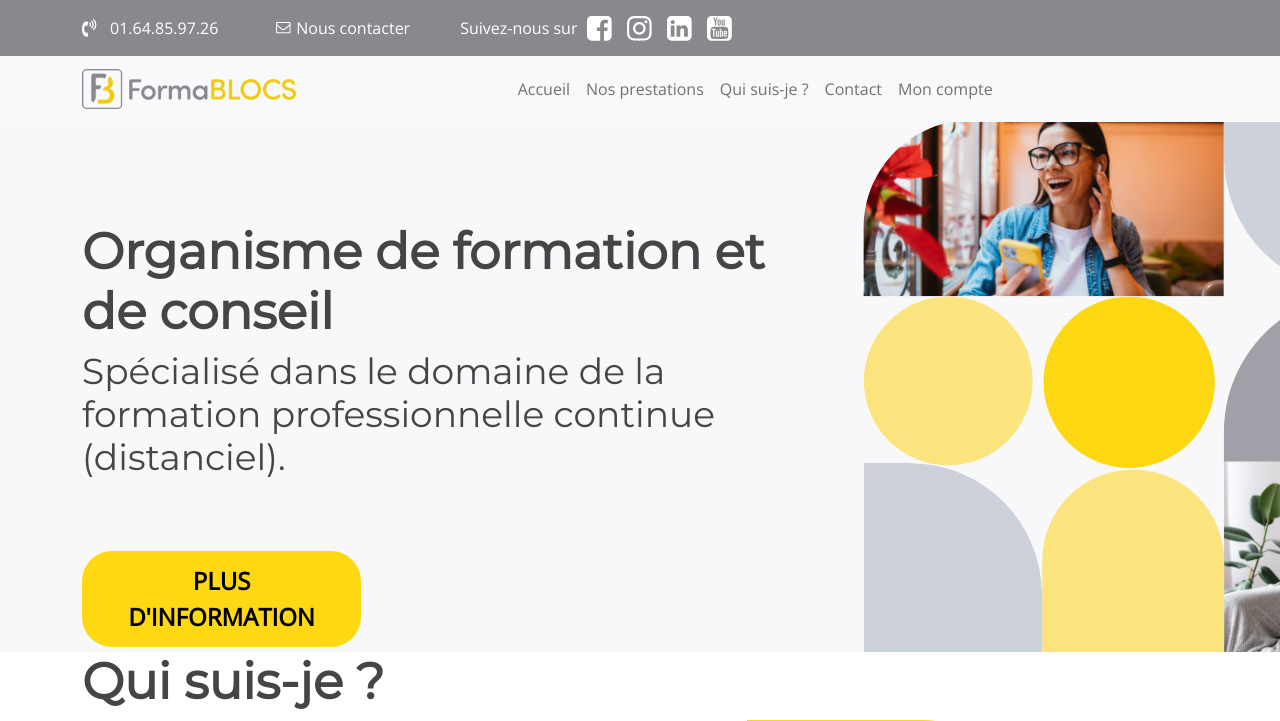
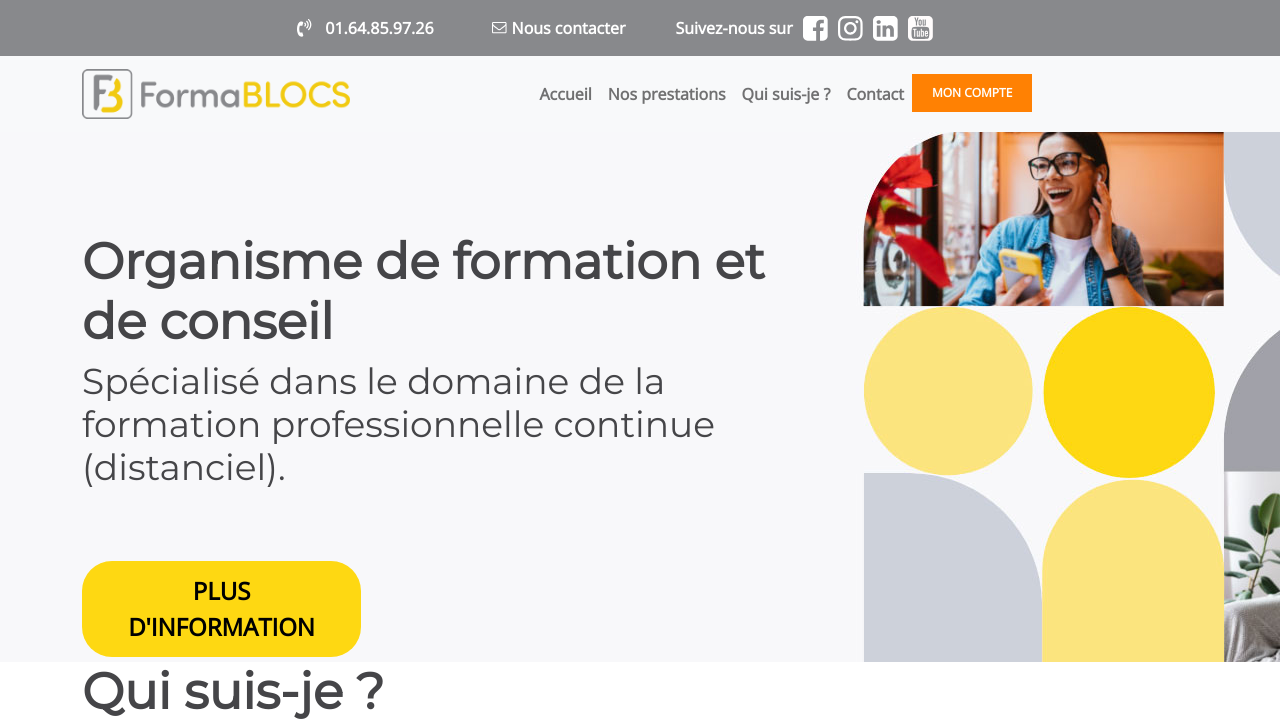
Before and after one commit to jeanseb62/Forma-Blocs, a Symfony app: template templates/default/index.html.twig in a window 1280 px wide. Shown: the top 721 px of the page. Run offline with Twig, Linux system fonts and the light colour scheme; the template is opened without the code that fills it, so the values that code supplies are empty; some libraries are stand-ins or nearby versions.

Commit message:
Modifs header et footer

```diff
--- a/public/css/style.css
+++ b/public/css/style.css
@@ -178,22 +178,43 @@ h2 {
 .header a {
     text-decoration: none;
     color: #FFF;
+    font-size: 1em;
+    font-weight: bold;
+    justify-content: space-between;
+}
+nav{
+    text-decoration: none;
+    color: #FFF;
+    font-weight: bold;
+    justify-content: space-between;
+}
+.header a:hover {
+    color: #FFF;
 }
 
 .header li {
     text-decoration: none;
     color: #FFF;
     padding-right: 50px;
+    font-size: 1em;
+    font-weight: bold;
+    justify-content: space-between;
 }
 
-.header .icone_sociaux {
-    width: 40px;
-    padding-right: 15px;
+.header .icone_sociaux{
+    padding-left: 10px;
+    width: 35px;
 }
-
-.header .icone_sociaux:first-child {
-    padding-left: 10px;
-    width: 50px;
+.btn-orange{
+    background-color: #ff8103;
+    text-decoration: none;
+    color: #FFF;
+    font-size: 0.75em;
+    border-radius: 0px!important;
+    padding: 10px 20px 10px 20px;
+}
+.btn-orange:hover {
+    color: #FFF;
 }
 
 /* Footer */
--- a/templates/includes/footer.html.twig
+++ b/templates/includes/footer.html.twig
@@ -51,15 +51,15 @@ N° de déclaration d'activité : 92 83 02 801 87
         <!-- Grid column -->
 
         <!-- Grid column -->
-        <div class="col-md-2 align-bottom">
+        <div class="col-md-2 d-flex align-content-end flex-wrap">
           <!-- Links -->
           <p>Suivez-nous sur</p>
 
           <p>
-          <img src="{{asset('assets/icons/desk-facebook.svg')}}" alt="Facebook" class="icone_sociaux">
-          <img src="{{asset('assets/icons/desk-instagram.svg')}}" alt="Intagram" class="icone_sociaux">
-          <img src="{{asset('assets/icons/desk-linkedin.svg')}}" alt="Linkedin" class="icone_sociaux">
-          <img src="{{asset('assets/icons/desk-youtube.svg')}}" alt="Youtube" class="icone_sociaux">
+          <a href="#"><img src="{{asset('assets/icons/desk-facebook.svg')}}" alt="Facebook" class="icone_sociaux"></a>
+         <a href="#"> <img src="{{asset('assets/icons/desk-instagram.svg')}}" alt="Intagram" class="icone_sociaux"></a>
+         <a href="#"> <img src="{{asset('assets/icons/desk-linkedin.svg')}}" alt="Linkedin" class="icone_sociaux"></a>
+          <a href="#"><img src="{{asset('assets/icons/desk-youtube.svg')}}" alt="Youtube" class="icone_sociaux"></a>
           </p>
 
         </div>
--- a/templates/includes/header.html.twig
+++ b/templates/includes/header.html.twig
@@ -3,7 +3,7 @@
     <!-- Information NavBar -->
     <nav class="navbar navbar-expand-md ">
 
-      <div class="navbar-collapse collapse container" id="navbarCollapse1">
+      <div class="navbar-collapse justify-content-center" id="navbarCenteredExample">
         <!-- Right Side Of Navbar -->
         <ul class="navbar-nav d-flex align-items-center">
 
@@ -18,30 +18,26 @@
           <li class="nav-item d-flex align-items-center">
             Suivez-nous sur
 
-            <img src="{{asset('assets/icons/desk-facebook.svg')}}" alt="Facebook" class="icone_sociaux">
-            <img src="{{asset('assets/icons/desk-instagram.svg')}}" alt="Intagram" class="icone_sociaux">
-            <img src="{{asset('assets/icons/desk-linkedin.svg')}}" alt="Linkedin" class="icone_sociaux">
-            <img src="{{asset('assets/icons/desk-youtube.svg')}}" alt="Youtube" class="icone_sociaux">
+            <a href="#"><img src="{{asset('assets/icons/desk-facebook.svg')}}" alt="Facebook" class="icone_sociaux"></a>
+            <a href="#"><img src="{{asset('assets/icons/desk-instagram.svg')}}" alt="Intagram" class="icone_sociaux"></a>
+            <a href="#"><img src="{{asset('assets/icons/desk-linkedin.svg')}}" alt="Linkedin" class="icone_sociaux"></a>
+            <a href="#"><img src="{{asset('assets/icons/desk-youtube.svg')}}" alt="Youtube" class="icone_sociaux"></a>
 
           </li>
         </ul>
       </div>
-      <button class="navbar-toggler" type="button" data-toggle="collapse" data-target=".collapse"
-        aria-controls="collapse" aria-expanded="true" aria-label="Toggle navigation">
-        <span class="navbar-toggler-icon"></span>
-      </button>
     </nav>
   </div>
-  <nav class="navbar navbar-expand-md navbar-light bg-light">
+  <nav class="navbar navbar-expand-lg navbar-light bg-light">
     <div class="container">
       <a class="navbar-brand" href="{{ path('default')}}"><img src="{{ asset('assets/images/logo/Logo-formablocs.png')}}"
-          height="40" alt="Logo"></a>
+          height="50" alt="Logo"></a>
       <button class="navbar-toggler" type="button" data-bs-toggle="collapse" data-bs-target="#navbarCollapse"
         aria-controls="navbarCollapse" aria-expanded="false" aria-label="Toggle navigation">
         <span class="navbar-toggler-icon"></span>
       </button>
       <div class="collapse navbar-collapse justify-content-center" id="navbarCollapse" style="text-align:right;">
-        <ul class="navbar-nav">
+        <ul class="navbar-nav mb-2 mb-lg-0">
 
           <li class="nav-item">
             <a class="nav-link" href="/">Accueil</a>
@@ -59,11 +55,11 @@
             <a class="nav-link" href="{{ path('contact')}}">Contact</a>
           </li>
 
-
-          <li class="nav-item">
-            <a class="nav-link" href="{{ path('app_login')}}">Mon compte</a>
-          </li>
-
+         <li class="nav-item">
+          <div class="d-flex align-items-center">
+            <a class="btn-orange" class="nav-link" href="{{ path('app_login')}}">Mon compte</a>
+          </div>
+         </li>
         </ul>
       </div>
 
```
